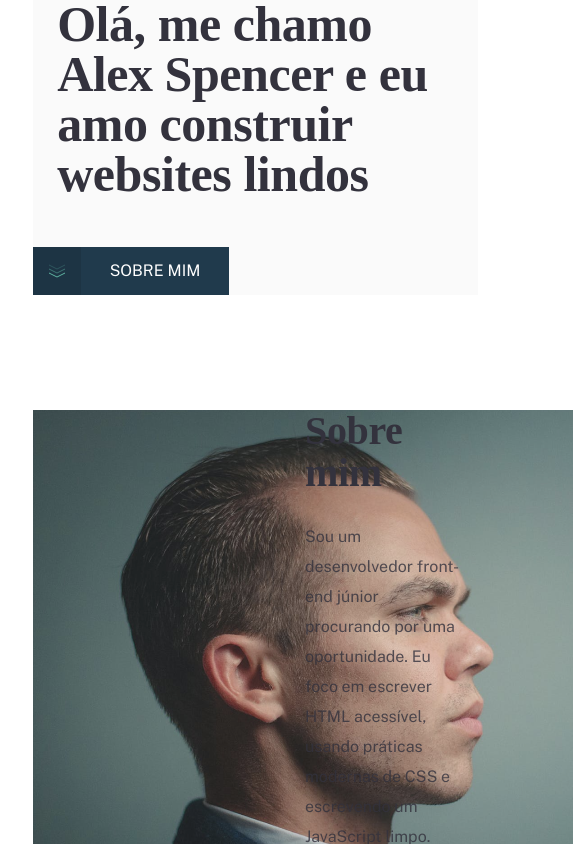
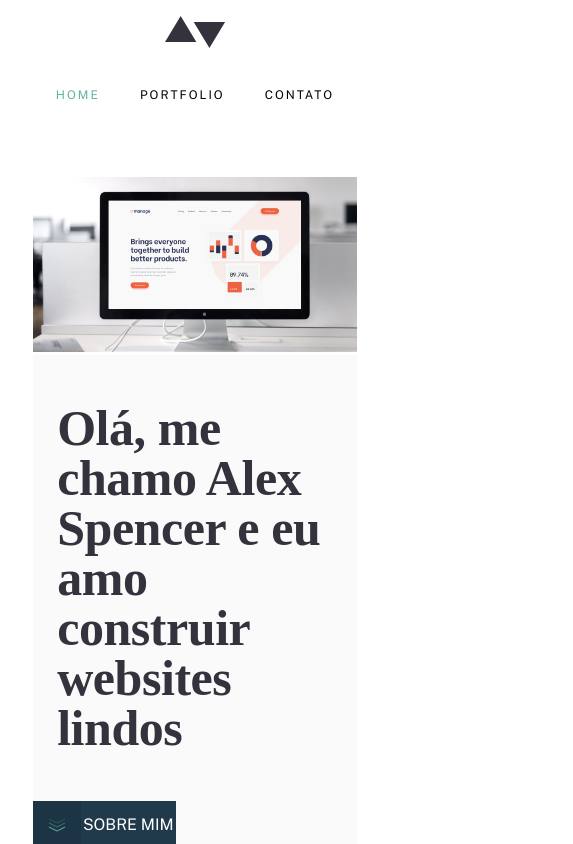
Before and after one commit to ernestosjunior/portfolio-spa-alex, a Vue app: page / in a window 390 px wide. Shown: the top 844 px of the page, 573 px wide, since content can reach past the window. Built offline with nearby package versions, Linux system fonts and the light colour scheme; a web font is replaced by a local one.

Commit message:
style: adjust home responsiveness

```diff
--- a/src/components/Footer.vue
+++ b/src/components/Footer.vue
@@ -59,4 +59,13 @@ const routes = [
   letter-spacing: 2px;
   color: #ffffff;
 }
+
+@media (max-width: 949px) {
+  .footer {
+    flex-direction: column;
+    height: auto;
+    gap: 18px;
+    padding: 4% 8%;
+  }
+}
 </style>
--- a/src/views/HomeView.vue
+++ b/src/views/HomeView.vue
@@ -201,4 +201,29 @@ function goToContact() {
   text-transform: uppercase;
   color: #33323d;
 }
+
+@media (max-width: 949px) {
+  .hero {
+    margin-top: 60px;
+  }
+
+  .hero__box {
+    position: initial;
+    width: var(--home-sections-width);
+  }
+
+  .about {
+    flex-direction: column;
+    width: var(--home-sections-width);
+  }
+
+  .about__right {
+    width: 100%;
+  }
+
+  .left__img {
+    width: var(--home-sections-width);
+    height: 95%;
+  }
+}
 </style>
```
